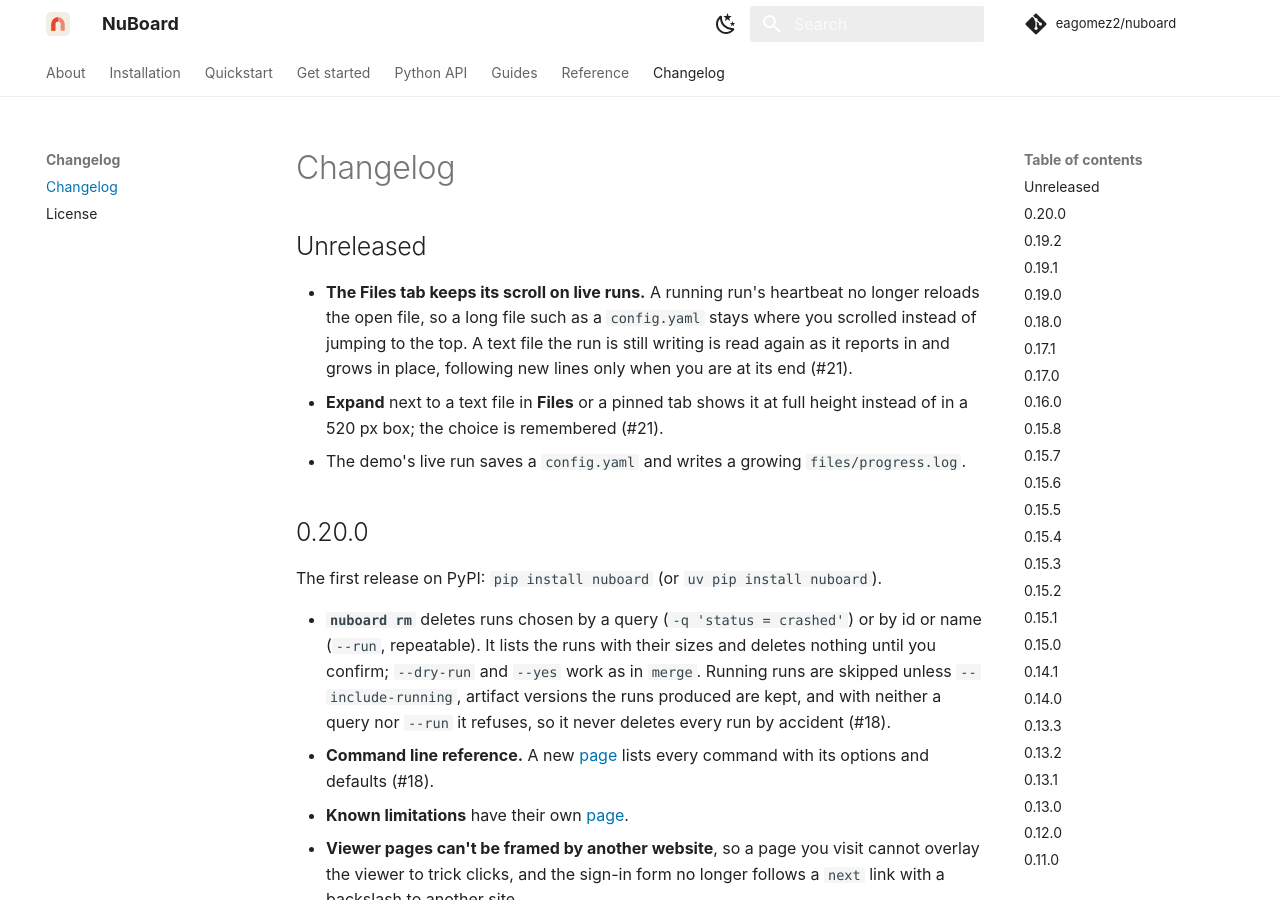
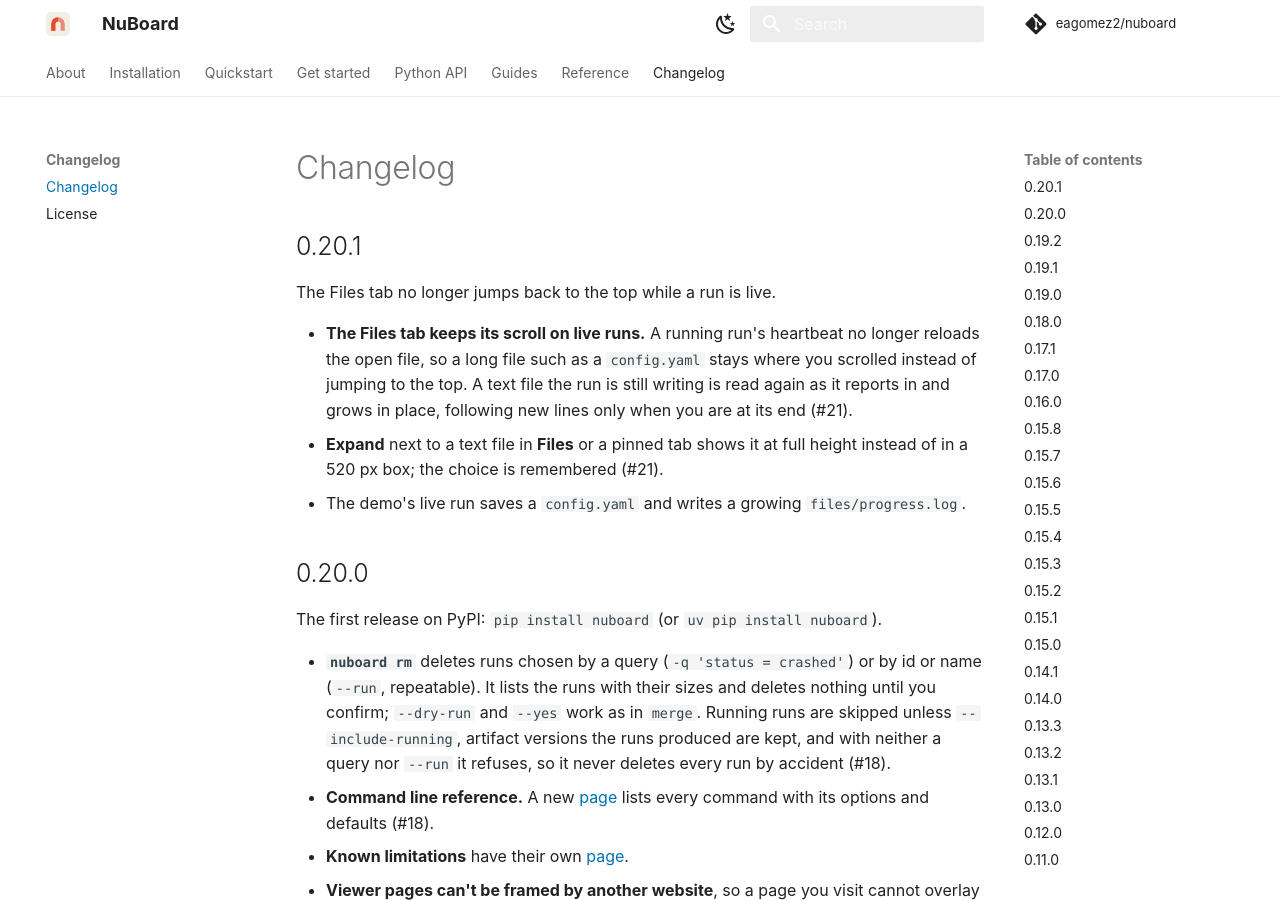
Before and after one commit to eagomez2/nuboard, an MkDocs documentation site: the page built from docs/changelog.md, in a window 1280 px wide and 900 px high. Built offline with MkDocs 1.6.1 and Material for MkDocs 9.7.7, drawn with Linux system fonts in a browser that asks for light colours; comment, search, counter and statistics services are not loaded.

Commit message:
Release 0.20.1

````diff
--- a/docs/changelog.md
+++ b/docs/changelog.md
@@ -1,6 +1,8 @@
 # Changelog
 
-## Unreleased
+## 0.20.1
+
+The Files tab no longer jumps back to the top while a run is live.
 
 - **The Files tab keeps its scroll on live runs.** A running run's
   heartbeat no longer reloads the open file, so a long file such as a
--- a/docs/installation.md
+++ b/docs/installation.md
@@ -108,9 +108,9 @@ for you when `src/nuboard/static/` is missing.
 
 ```console
 $ nuboard version
-nuboard 0.20.0
+nuboard 0.20.1
 $ python -c "import nuboard; print(nuboard.__version__)"
-0.20.0
+0.20.1
 ```
 
 Next, the [Quickstart](quickstart.md) runs the demo and logs a first run.
--- a/pyproject.toml
+++ b/pyproject.toml
@@ -1,6 +1,6 @@
 [project]
 name = "nuboard"
-version = "0.20.0"
+version = "0.20.1"
 description = "A fast, local, folder-based experiment tracker and viewer for ML training."
 readme = "README.md"
 requires-python = ">=3.10"
````
Also changed, not shown: 2 other files.
